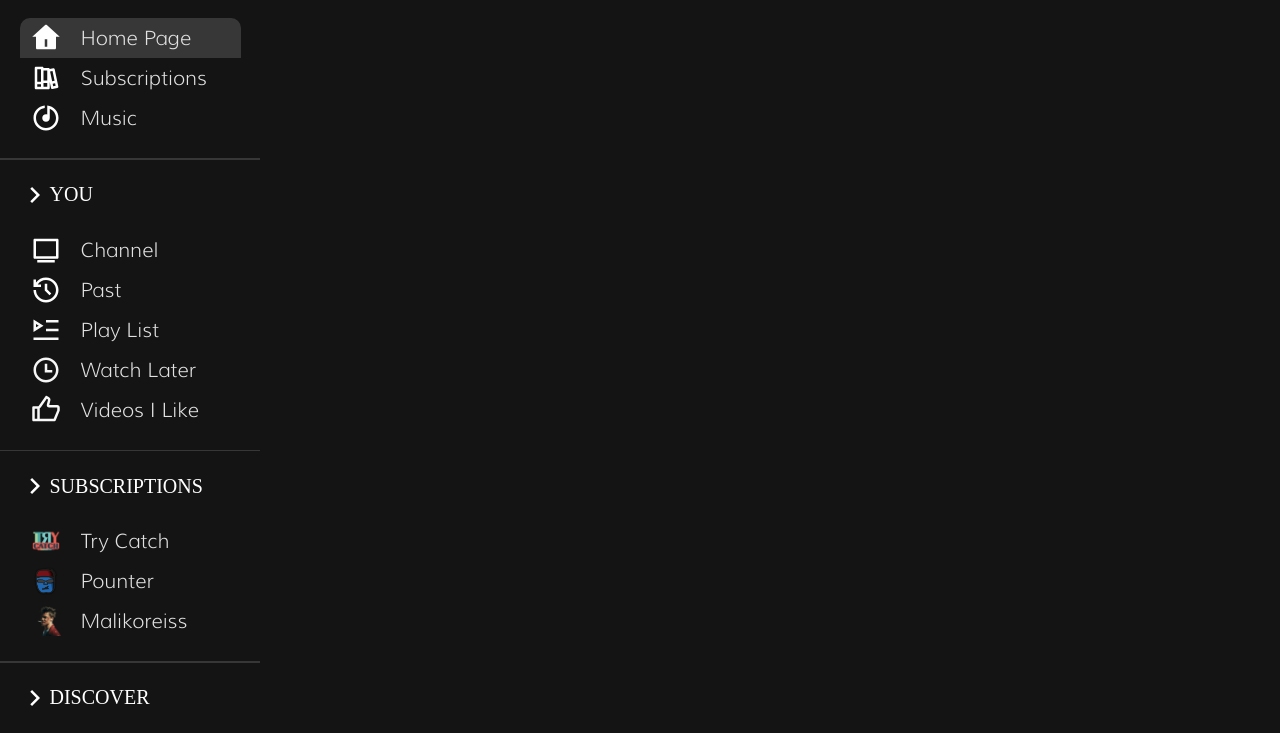
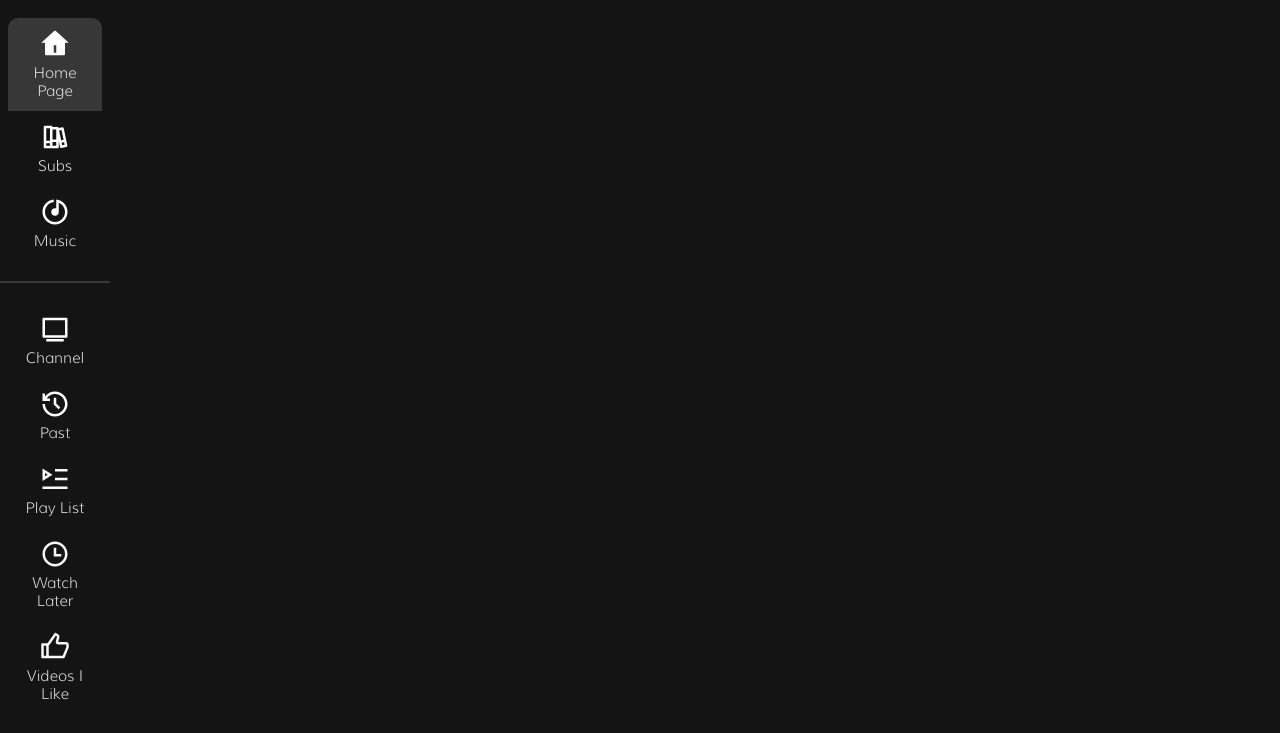
Before and after one commit to TryCatch00/Social-System-Duplicate, a website: page index.html in a window 1280 px wide. Both pictures are taken after a click on the button "Menu". Shown: the part 72-805 px from the top of the page. Drawn offline with Linux system fonts and the light colour scheme; a web font is replaced by a local one.

Commit message:
Mini Bar :D

```diff
--- a/index.html
+++ b/index.html
@@ -11,7 +11,7 @@
     <div id="navbar">
         <div id="navbar-title">
             <button id="left-bar-button" class="button-class five-button info-element-button"><img src="img/icon/menu-icon.svg" alt="Bar"><span class="info-element">Menu</span></button>
-            <a href="index.html" class="button-class info-element-button" id="home-page-rooter"><img src="img/siteicon-img.png" alt=""><span class="info-element">Home Page</span><span id="siteTitle">Social</span><span id="country-lower">EN</span></a>
+            <a href="index.html" class="button-class info-element-button" id="home-page-rooter"><img src="img/siteicon-img.png" alt=""><span class="info-element">Home Page</span><span id="siteTitle" class="pointer">Social</span><span id="country-lower">EN</span></a>
         </div>
         <div id="search-bar">
             <div id="by-search">
@@ -89,5 +89,6 @@
 
     <script src="js/navbar.js"></script>
     <script src="js/button.js"></script>
+    <script src="js/left_bar.js"></script>
 </body>
 </html>
--- /dev/null
+++ b/js/left_bar.js
@@ -0,0 +1,48 @@
+let isClickLeftBarButton = localStorage.getItem("leftBarState") === "mini"; // Sayfa yenilendiğinde durumu kontrol et
+const leftBarButton = document.getElementById("left-bar-button");
+const leftBar = document.getElementById("left-bar");
+
+const leftMiniBarinnerHTML = `
+    <div id="tools" class="bar-container button-bor">
+        <button class="just-button button-class pointer just-active"><img src="img/icon/home-icon.svg" class="icon pointer"><span class="text pointer">Home Page</span></button>
+        <button class="just-button button-class pointer"><img src="img/icon/sub-icon.svg" class="icon pointer"><span class="text pointer">Subs</span></button>
+        <button class="just-button button-class pointer"><img src="img/icon/music-icon.svg" class="icon pointer"><span class="text pointer">Music</span></button>
+    </div>
+    <div class="default-hr"></div>
+    <div id="you" class="bar-container button-bor">
+        <button class="just-button button-class pointer"><img src="img/icon/tv-icon.svg" class="icon pointer"><span class="text pointer">Channel</span></button>
+        <button class="just-button button-class pointer"><img src="img/icon/history-icon.svg" class="icon pointer"><span class="text pointer">Past</span></button>
+        <button class="just-button button-class pointer"><img src="img/icon/playlist-icon.svg" class="icon pointer"><span class="text pointer">Play List</span></button>
+        <button class="just-button button-class pointer"><img src="img/icon/time-icon.svg" class="icon pointer"><span class="text pointer">Watch Later</span></button>
+        <button class="just-button button-class pointer"><img src="img/icon/like-icon.svg" class="icon pointer"><span class="text pointer">Videos I Like</span></button>
+    </div>
+    <div class="default-hr"></div>
+    <div id="discover" class="bar-container button-bor">
+        <button class="just-button button-class pointer"><img src="img/icon/hot-icon.svg" class="icon pointer"><span class="text pointer">Trends</span></button>
+        <button class="just-button button-class pointer"><img src="img/icon/music-icon-2.svg" class="icon pointer"><span class="text pointer">Music</span></button>
+        <button class="just-button button-class pointer"><img src="img/icon/live-icon.svg" class="icon pointer"><span class="text pointer">Live</span></button>
+        <button class="just-button button-class pointer"><img src="img/icon/game-icon.svg" class="icon pointer"><span class="text pointer">Game</span></button>
+    </div>
+`;
+
+let leftBarinnerHTML = leftBar.innerHTML;
+
+// Başlangıçta sol çubuğun durumu
+if (isClickLeftBarButton) {
+    leftBar.classList.add("mini-left-bar");
+    leftBar.innerHTML = leftMiniBarinnerHTML;
+}
+
+leftBarButton.addEventListener("click", () => {
+    if (!isClickLeftBarButton) {
+        leftBar.classList.add("mini-left-bar");
+        leftBar.innerHTML = leftMiniBarinnerHTML;
+        localStorage.setItem("leftBarState", "mini"); // Durumu kaydet
+    } else {
+        leftBar.classList.remove("mini-left-bar");
+        leftBar.innerHTML = leftBarinnerHTML;
+        localStorage.setItem("leftBarState", "full"); // Durumu kaydet
+    }
+
+    isClickLeftBarButton = !isClickLeftBarButton;
+});
--- a/sass/_leftbar.scss
+++ b/sass/_leftbar.scss
@@ -65,12 +65,13 @@
 
         .text {
             width: 100%;
+            overflow: hidden;
             text-align: left;
             padding-left: 15px;
         }
 
         width: 100%;
-        max-height: 40px !important;
+        max-height: 40px;
     }
 
     .custom-hr {
@@ -148,3 +149,26 @@
         margin-top: 10px !important;
     }
 }
+
+// MINI
+.mini-left-bar {
+    width: 110px;
+
+    .just-button {
+        flex-direction: column;
+        justify-content: center;
+        align-items: center;
+        max-height: 100px !important;
+
+        .icon {
+            width: 30px;
+        }
+
+        .text {
+            font-size: 15px;
+            width: 100% !important;
+            text-align: center !important;
+            padding-left: 0px !important;
+        }
+    }
+}
```
Also changed, not shown: mini-left-bar.html (added, +37 -0 lines), css/main.css, img/icon/game-icon.svg (added), 1 other file.
